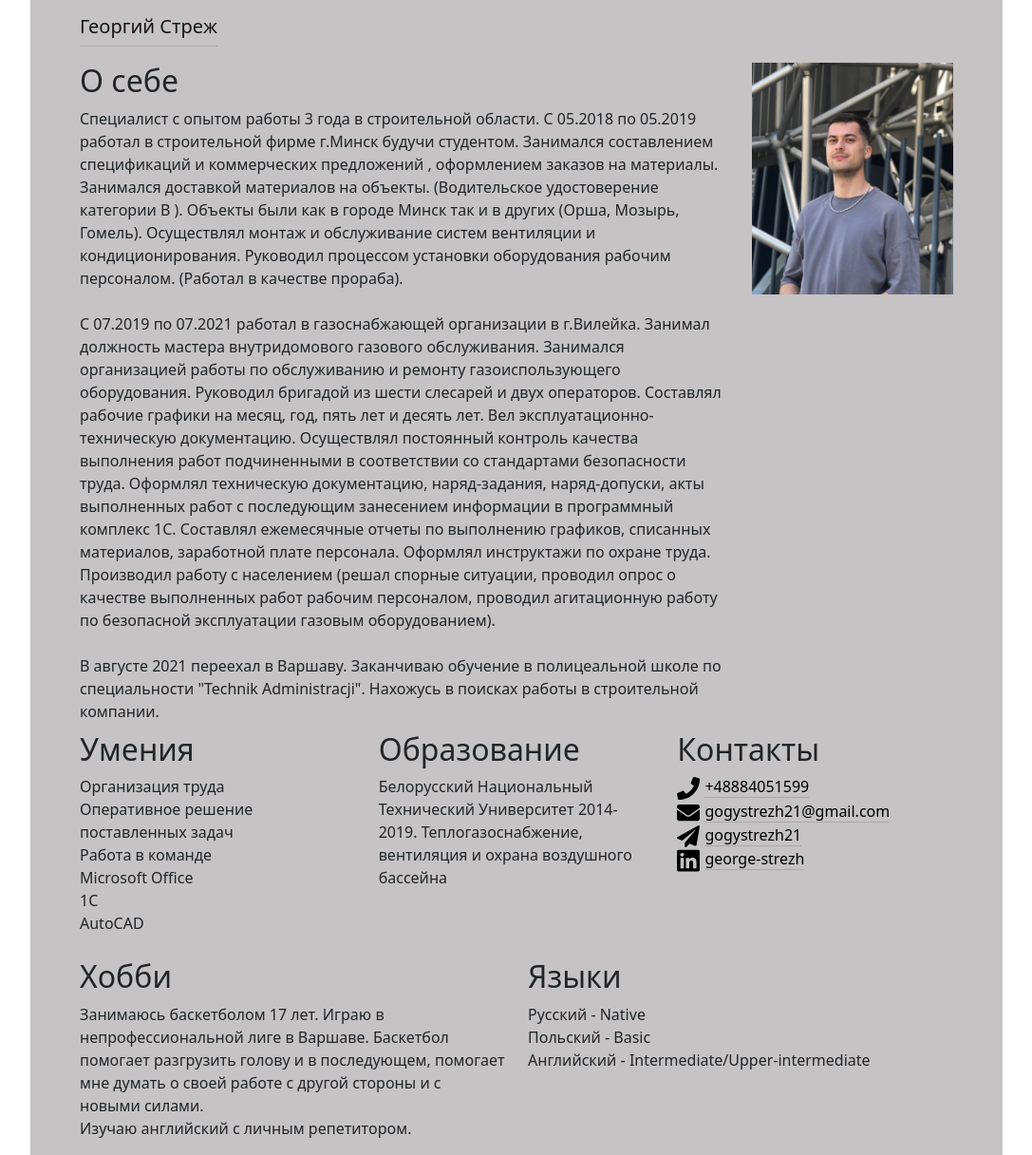
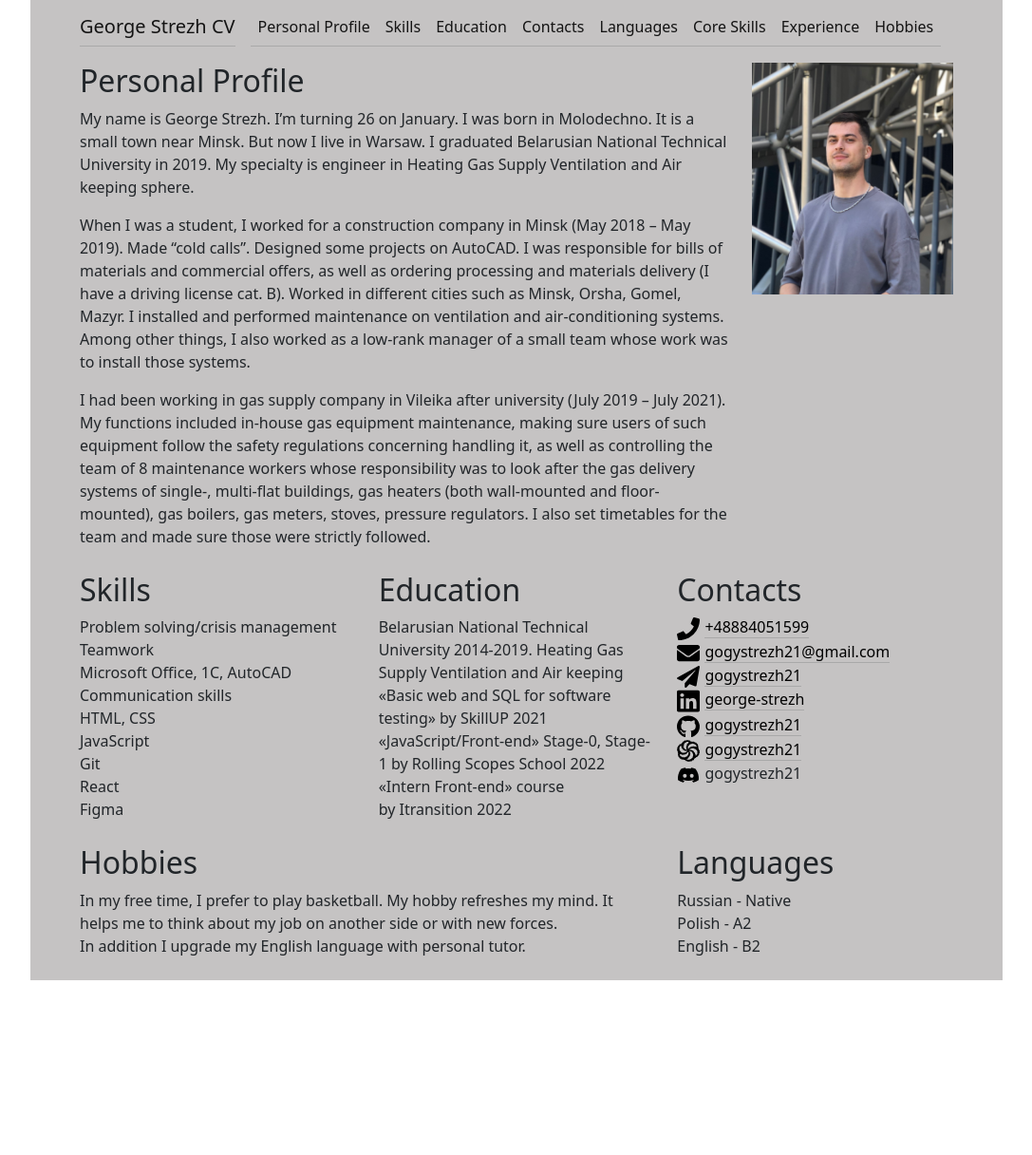
Before and after one commit to gogystrezh21/CV_Data_Reviewer, a plain HTML site: page index.html in a window 1280 px wide. Shown: the whole page at 95% size, without its empty margins (96-1183 px from the left). After the commit the page ends 1032 px from the top, so only its background shows below. Drawn offline with nearby package versions, Linux system fonts and the light colour scheme.

Commit message:
fix: fix language

```diff
--- a/index.html
+++ b/index.html
@@ -2,12 +2,13 @@
 <html lang="en">
 
 <head>
-    <meta charset="UTF-8"/>
-    <meta http-equiv="X-UA-Compatible" content="IE=edge"/>
-    <meta name="viewport" content="width=device-width, initial-scale=1.0"/>
+  <meta charset="UTF-8" />
+  <meta http-equiv="X-UA-Compatible" content="IE=edge" />
+  <meta name="viewport" content="width=device-width, initial-scale=1.0" />
   <title>CV George Strezh</title>
-    <link rel="stylesheet" href="./style.css"/>
-    <link href="https://cdn.jsdelivr.net/npm/bootstrap@5.2.0-beta1/dist/css/bootstrap.min.css" rel="stylesheet" integrity="sha384-0evHe/X+R7YkIZDRvuzKMRqM+OrBnVFBL6DOitfPri4tjfHxaWutUpFmBp4vmVor" crossorigin="anonymous"/>
+  <link rel="stylesheet" href="./style.css" />
+  <link href="https://cdn.jsdelivr.net/npm/bootstrap@5.2.0-beta1/dist/css/bootstrap.min.css" rel="stylesheet"
+    integrity="sha384-0evHe/X+R7YkIZDRvuzKMRqM+OrBnVFBL6DOitfPri4tjfHxaWutUpFmBp4vmVor" crossorigin="anonymous" />
 </head>
 
 <body>
@@ -15,10 +16,40 @@
     <header>
       <nav class="navbar navbar-expand-lg">
         <div class="container-fluid">
-            <a class="navbar-brand" href="#">Георгий Стреж</a>
-            <button class="navbar-toggler" type="button" data-bs-toggle="collapse" data-bs-target="#navbarSupportedContent" aria-controls="navbarSupportedContent" aria-expanded="false" aria-label="Toggle navigation">
+          <a class="navbar-brand" href="#">George Strezh CV</a>
+          <button class="navbar-toggler" type="button" data-bs-toggle="collapse"
+            data-bs-target="#navbarSupportedContent" aria-controls="navbarSupportedContent" aria-expanded="false"
+            aria-label="Toggle navigation">
             <span class="navbar-toggler-icon"></span>
           </button>
+          <div class="collapse navbar-collapse" id="navbarSupportedContent">
+            <ul class="navbar-nav me-auto mb-2 ml-2 mb-lg-0">
+              <li>
+                <a class="nav-link active" href="#personalprofile">Personal Profile</a>
+              </li>
+              <li>
+                <a class="nav-link active" href="#coreSkills">Skills</a>
+              </li>
+              <li>
+                <a class="nav-link active" href="#coreSkills">Education</a>
+              </li>
+              <li>
+                <a class="nav-link active" href="#coreSkills">Contacts</a>
+              </li>
+              <li>
+                <a class="nav-link active" href="#codeExample">Languages</a>
+              </li>
+              <li>
+                <a class="nav-link active" href="#codeExample">Core Skills</a>
+              </li>
+              <li>
+                <a class="nav-link active" href="#codeExample">Experience</a>
+              </li>
+              <li>
+                <a class="nav-link active" href="#hobbie">Hobbies</a>
+              </li>
+            </ul>
+          </div>
         </div>
       </nav>
     </header>
@@ -28,91 +59,141 @@
         <div class="row">
           <div class="col-md-9">
             <section id="personalprofile">
-                <h2>О себе</h2>
+              <h2>Personal Profile</h2>
               <div>
-                  Специалист с опытом работы 3 года в строительной области. С  05.2018 по 05.2019 работал в строительной фирме г.Минск будучи студентом. Занимался составлением спецификаций  и коммерческих предложений , оформлением заказов на материалы. Занимался доставкой материалов на объекты. (Водительское удостоверение категории B ). Объекты были как в городе Минск так и в других (Орша, Мозырь, Гомель). Осуществлял монтаж и обслуживание систем вентиляции и кондиционирования. Руководил процессом установки оборудования рабочим персоналом. (Работал в качестве прораба).
+                <p>My name is George Strezh. I’m turning 26 on January. I was born in Molodechno. It is a small town
+                  near Minsk. But now I live in Warsaw. I graduated Belarusian National Technical University in 2019. My
+                  specialty is engineer in Heating Gas Supply Ventilation and Air keeping sphere.
+                </p>
               </div>
-                <span></span>
-                <div><br>
-                  С 07.2019 по 07.2021 работал в газоснабжающей организации в г.Вилейка. Занимал должность мастера внутридомового газового обслуживания.  Занимался организацией работы по обслуживанию и ремонту газоиспользующего оборудования. Руководил бригадой из шести слесарей и двух операторов. Составлял рабочие графики на месяц, год, пять лет и десять лет. Вел эксплуатационно-техническую документацию. Осуществлял постоянный контроль качества выполнения работ подчиненными в соответствии со стандартами безопасности труда. Оформлял техническую документацию, наряд-задания, наряд-допуски, акты выполненных работ с последующим занесением информации в программный комплекс 1С. Составлял ежемесячные отчеты по выполнению графиков, списанных материалов,
-заработной плате персонала. Оформлял инструктажи по охране труда. Производил работу с населением (решал спорные ситуации, проводил опрос о качестве выполненных работ рабочим персоналом, проводил агитационную работу по безопасной эксплуатации газовым оборудованием).
-                </div><br>
               <div>
-                  В августе 2021 переехал в Варшаву. Заканчиваю обучение в полицеальной школе по специальности "Technik Administracji". Нахожусь в поисках работы в строительной компании.
+                <p>
+                  When I was a student, I worked for a construction company in Minsk (May 2018 – May 2019). Made “cold
+                  calls”. Designed some projects on AutoCAD. I was responsible for bills of materials and commercial
+                  offers, as well as ordering processing and materials delivery (I have a driving license cat. B).
+                  Worked
+                  in different cities such as Minsk, Orsha, Gomel, Mazyr. I installed and performed maintenance on
+                  ventilation and air-conditioning systems. Among other things, I also worked as a low-rank manager of a
+                  small team whose work was to install those systems.
+                </p>
+              </div>
+              <div>
+                <p>
+                  I had been working in gas supply company in Vileika after university (July 2019 – July 2021). My
+                  functions included in-house gas equipment maintenance, making sure users of such equipment follow the
+                  safety regulations concerning handling it, as well as controlling the team of 8 maintenance workers
+                  whose responsibility was to look after the gas delivery systems of single-, multi-flat buildings, gas
+                  heaters (both wall-mounted and floor-mounted), gas boilers, gas meters, stoves, pressure regulators. I
+                  also set timetables for the team and made sure those were strictly followed.
+                </p>
               </div>
             </section>
           </div>
           <div class="col-6 col-md-3">
-              <img class="img-fluid" src="./PhotoMain.JPG" alt="Photo George Strezh"/>
+            <img class="img-fluid" src="./PhotoMain.JPG" alt="Photo George Strezh" />
           </div>
         </div>
         <div class="row">
           <div class="col-6 col-md-4">
             <section id="coreSkills">
-                <h2>Умения</h2>
+              <h2>Skills</h2>
               <ul>
-                  <li>Организация труда</li>
-                  <li>Оперативное решение поставленных задач</li>
-                  <li>Работа в команде</li>
-                  <li>Microsoft Office</li>
-                  <li>1C</li>
-                  <li>AutoCAD</li>
+                <li>Problem solving/crisis management</li>
+                <li>Teamwork</li>
+                <li>Microsoft Office, 1C, AutoCAD</li>
+                <li>Communication skills</li>
+                <li>HTML, CSS</li>
+                <li>JavaScript</li>
+                <li>Git</li>
+                <li>React</li>
+                <li>Figma</li>
               </ul>
             </section>
           </div>
           <div class="col-6 col-md-4">
-              <h2>Образование</h2>
+            <h2>Education</h2>
             <ul>
               <li>
-                  Белорусский Национальный Технический Университет 2014-2019. Теплогазоснабжение, вентиляция и охрана воздушного бассейна
+                Belarusian National Technical University 2014-2019. Heating
+                Gas Supply Ventilation and Air keeping
+              </li>
+              <li>
+                «Basic web and SQL for software testing» by SkillUP 2021
+              </li>
+              <li>
+                «JavaScript/Front-end» Stage-0, Stage-1 by Rolling Scopes
+                School 2022
+              </li>
+              <li>
+                «Intern Front-end» course
+                <br />
+                by Itransition 2022
               </li>
             </ul>
           </div>
           <div class="col-6 col-md-4">
             <div class="contacts">
-                <h2>Контакты</h2>
+              <h2>Contacts</h2>
               <ul>
                 <li>
-                    <img class="imgphone" src="./phone-solid.svg" alt="Phone"/><a href="tel:+48884051599">+48884051599</a>
+                  <img class="imgphone" src="./phone-solid.svg" alt="Phone" /><a
+                    href="tel:+48884051599">+48884051599</a>
                 </li>
                 <li>
-                    <img class="imgenvelope" src="./envelope-solid.svg" alt="enelove"/><a href="mailto:gogystrezh21@gmail.com">gogystrezh21@gmail.com</a>
+                  <img class="imgenvelope" src="./envelope-solid.svg" alt="enelove" /><a
+                    href="mailto:gogystrezh21@gmail.com">gogystrezh21@gmail.com</a>
                 </li>
                 <li>
-                    <img class="imgpaper" src="./paper-plane-solid.svg" alt="paper-plane"/><a href="https://t.me/gogystrezh21">gogystrezh21</a>
+                  <img class="imgpaper" src="./paper-plane-solid.svg" alt="paper-plane" /><a
+                    href="https://t.me/gogystrezh21">gogystrezh21</a>
                 </li>
                 <li>
-                    <img class="imglinkedin" src="./linkedin-brands.svg" alt="linkedin"/><a href="https://www.linkedin.com/in/george-strezh/">george-strezh</a>
+                  <img class="imglinkedin" src="./linkedin-brands.svg" alt="linkedin" /><a
+                    href="https://www.linkedin.com/in/george-strezh/">george-strezh</a>
+                </li>
+                <li>
+                  <img class="imggithub" src="./github-brands.svg" alt="github" /><a
+                    href="https://github.com/gogystrezh21">gogystrezh21</a>
+                </li>
+                <li>
+                  <img class="imgcodewars" src="./codewars.svg" alt="codewars" /><a
+                    href="https://www.codewars.com/users/gogystrezh21">gogystrezh21</a>
+                </li>
+                <li>
+                  <img class="imgdiscord" src="./discord-brands.svg" alt="discord" />gogystrezh21
                 </li>
               </ul>
             </div>
           </div>
         </div>
-
         <div class="row">
-            <div class="col-6 col-md-6">
+          <div class="col-8 col-md-8">
             <section id="codeExample">
-                <h2>Хобби</h2>
+              <h2>Hobbies</h2>
               <ul>
-                  <li>Занимаюсь баскетболом 17 лет. Играю в непрофессиональной лиге в Варшаве. Баскетбол помогает разгрузить голову и в последующем, помогает мне думать о своей работе с другой стороны и с новыми силами.</li>
-                  <li>Изучаю английский с личным репетитором.</li>
+                <li>In my free time, I prefer to play basketball. My hobby refreshes my mind. It helps me to think about
+                  my job on another side or with new forces.</li>
+                <li>In addition I upgrade my English language with personal tutor.</li>
               </ul>
             </section>
           </div>
-            <div class="col-6 col-md-6 mb-2">
+          <div class="col-4 col-md-4 mb-2">
             <div class="experience">
-                <h2>Языки</h2>
+              <h2>Languages</h2>
               <ul>
-                  <li>Русский - Native</li>
-                  <li>Польский - Basic</li>
-                  <li>Английский - Intermediate/Upper-intermediate</li>
+                <li>Russian - Native</li>
+                <li>Polish - A2</li>
+                <li>English - B2</li>
               </ul>
-              </div>
             </div>
           </div>
         </div>
     </main>
   </div>
-    <script src="https://cdn.jsdelivr.net/npm/bootstrap@5.2.0-beta1/dist/js/bootstrap.bundle.min.js" integrity="sha384-pprn3073KE6tl6bjs2QrFaJGz5/SUsLqktiwsUTF55Jfv3qYSDhgCecCxMW52nD2" crossorigin="anonymous"></script>
+  <script src="https://cdn.jsdelivr.net/npm/bootstrap@5.2.0-beta1/dist/js/bootstrap.bundle.min.js"
+    integrity="sha384-pprn3073KE6tl6bjs2QrFaJGz5/SUsLqktiwsUTF55Jfv3qYSDhgCecCxMW52nD2"
+    crossorigin="anonymous"></script>
 </body>
+</body>
+
 </html>
```
Also changed, not shown: Photo.jpg (deleted), photo2.jpg (deleted), style.css (line endings or trailing spaces), 1 other file. Lines whose indentation alone changed are shown as unchanged.
